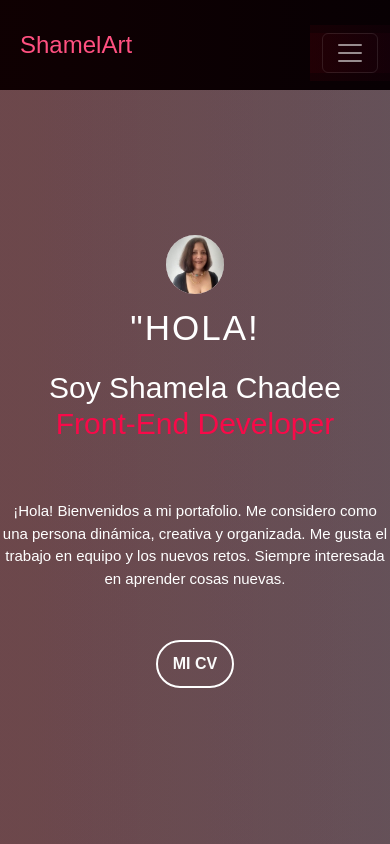
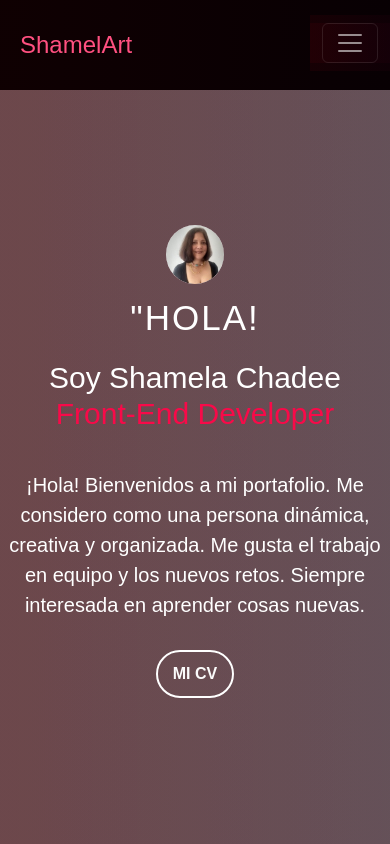
Before and after one commit to Shamelart/Portafolio-Palante, a plain HTML site: page index.html in a window 390 px wide. Shown: the top 844 px of the page. Drawn offline with nearby package versions, Linux system fonts and the light colour scheme; a web font is replaced by a local one.

Commit message:
Cambios responsive

```diff
--- a/style.css
+++ b/style.css
@@ -214,19 +214,20 @@ footer a:hover {
     nav.responsive {
         display: block;
         position: absolute;
-        top: 20px;
+        top: 10px;
         right: 0;
         padding: 5px 0;
     }
 
     #home div .contenido .presentacion .descripcion {
         text-align: center;
-        margin: 50px auto;
-        font-size: 15px
+        margin: 30px auto;
+        font-size: 20px
     }
 
     #home div .contenido-header {
         display: flex;
+        height: 80;
     }
 
     #home div nav .responsive ul {
```
